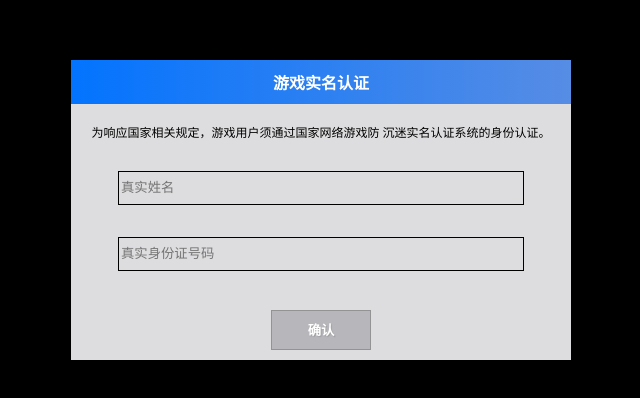
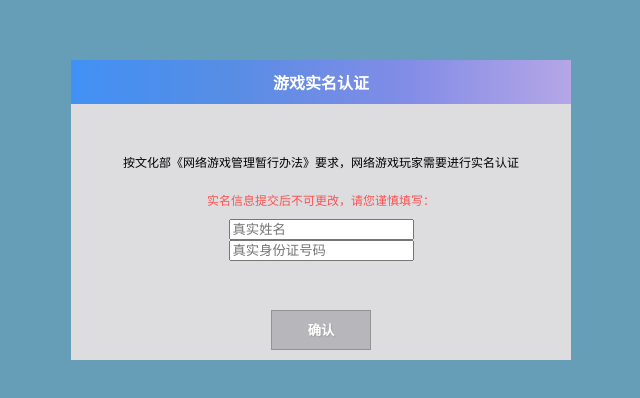
Before and after one commit to yuameshi/PhiCommunityAntiAddictionPlugin, a plain HTML site: page index.html in a window 1280 px wide. Shown: the part 190-588 px from the top of the page, without its empty margins (319-959 px from the left). Drawn offline with Linux system fonts and the light colour scheme.

Commit message:
按照要求修改了部分颜色，添加文字 (#2)
* Add files via upload

* Add files via upload

```diff
--- a/index.html
+++ b/index.html
@@ -8,7 +8,6 @@
 	<link rel="stylesheet" href="./style.css">
 	<title>游戏实名认证 - PhiCommunity</title>
 </head>
-
 <body>
 	<div class="container">
 		<div class="title">
@@ -16,12 +15,15 @@
 		</div>
 		<div class="content">
 			<div class="description">
-				为响应国家相关规定，游戏用户须通过国家网络游戏防
-				沉迷实名认证系统的身份认证。
-
+				按文化部《网络游戏管理暂行办法》要求，网络游戏玩家需要进行实名认证
 			</div>
-			<div class="inputContainer">
-				<input type="text" id="name" placeholder="真实姓名" required>
+			<div class="description">
+				<font color="#FF5151">实名信息提交后不可更改，请您谨慎填写：</font>
+			</div>
+			<div class="names">
+				<input class="name" type="text" id="name" placeholder="真实姓名" required>
+				</div>
+				<div class="ids">
 				<input type="number" id="idNum" placeholder="真实身份证号码" required pattern="/^[1-9]\d{5}(18|19|20)\d{2}((0[1-9])|(1[0-2]))(([0-2][1-9])|10|20|30|31)\d{3}[0-9Xx]$/">
 			</div>
 		</div>
--- a/style.css
+++ b/style.css
@@ -15,7 +15,7 @@ body {
 	outline: none;
 }
 html {
-	background: #000;
+	background: rgba(43, 119, 155, 0.719);
 }
 div.container {
 	height: 300px;
@@ -30,7 +30,7 @@ div.container {
 div.container div.title {
 	width: 100%;
 	padding: 10px;
-	background: linear-gradient(to right, #0173ff, #588de4);
+	background: linear-gradient(to right, #0173ffb7, #588de4, rgba(27, 48, 240, 0.466), #4400ff3d);
 	color: #fff;
 	text-align: center;
 	font-weight: bold;
```
Also changed, not shown: blocked.html (+4 -4 lines).
